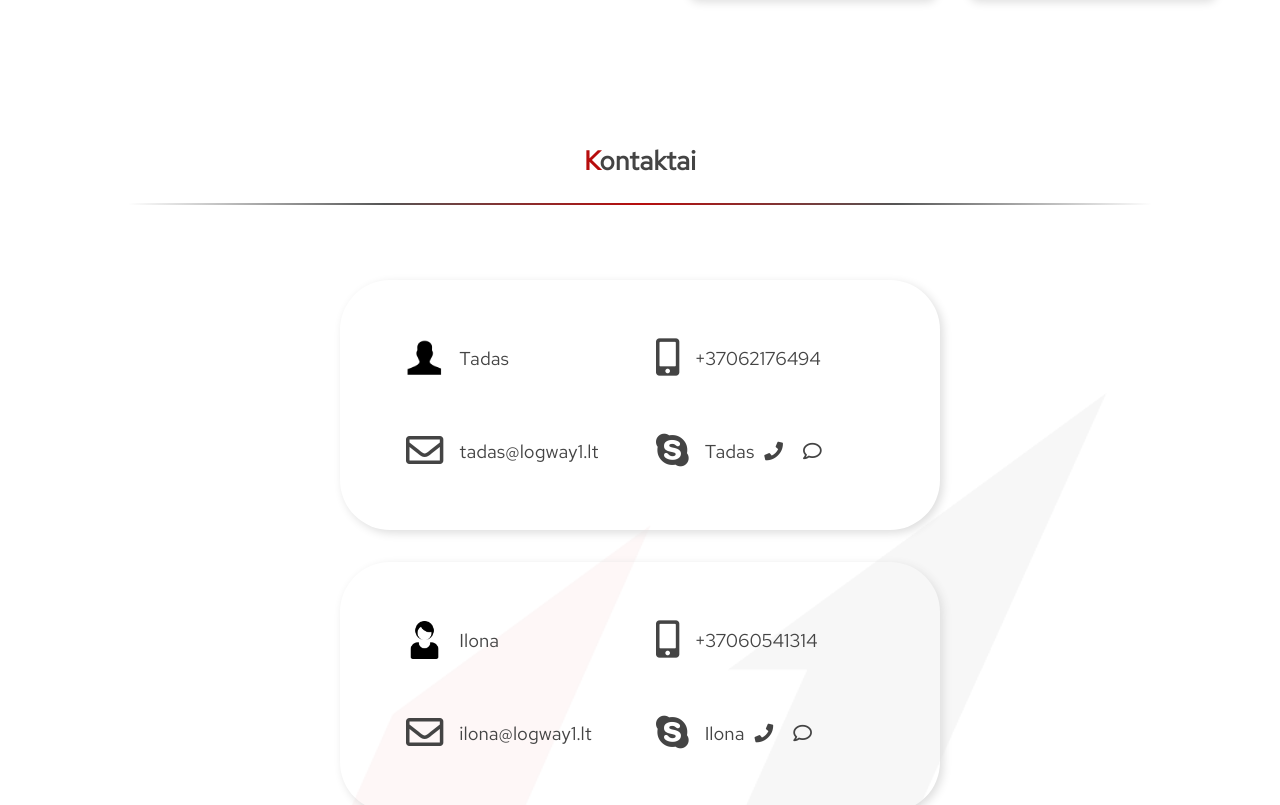
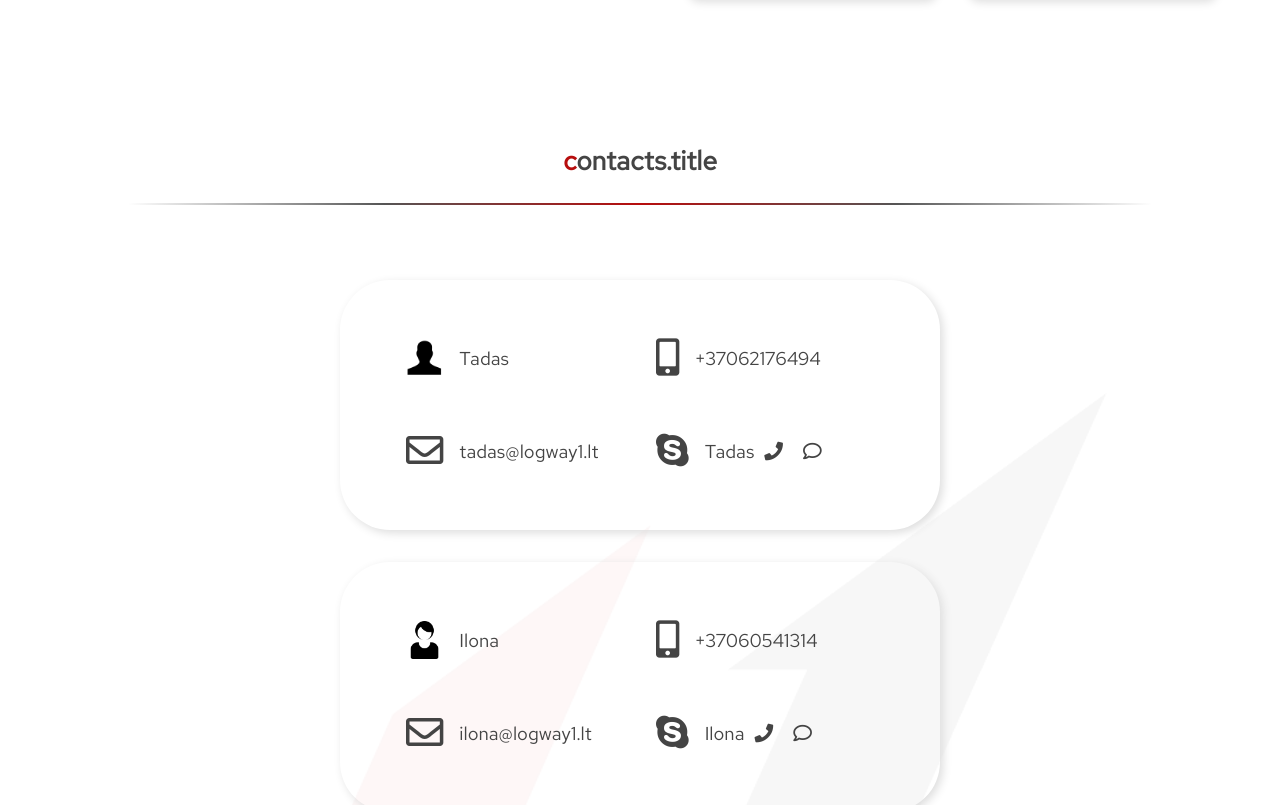
Before and after one commit to zakevicius/Logway1_v2, a React app: page / in a window 1280 px wide. Shown: the part 1910-2715 px from the top of the page. Built offline with nearby package versions, Linux system fonts and the light colour scheme; no server answers.

Commit message:
Added missing translation

```diff
--- a/src/components/elements/Contacts.jsx
+++ b/src/components/elements/Contacts.jsx
@@ -1,20 +1,26 @@
 import React from 'react';
+import { withTranslation } from 'react-i18next';
 import Worker from './Worker.jsx';
 import workers from './workers.json';
-import CompanyInfo from "./CompanyInfo.jsx";
-import Logo from "./Logo.jsx";
+import CompanyInfo from './CompanyInfo.jsx';
+import Logo from './Logo.jsx';
 
-const Contacts = () => {
+const Contacts = ({ t }) => {
   return (
     <section className='contacts' id='contacts'>
-      <h3><span className='red'>K</span>ontaktai</h3>
-      <div className="workers">
+      <h3>
+        <span className='red'>{t('contacts.title')[0]}</span>
+        {t('contacts.title').slice(1)}
+      </h3>
+      <div className='workers'>
         <Logo />
-        {workers.map(worker => <Worker key={worker.name} worker={worker} />)}
+        {workers.map((worker) => (
+          <Worker key={worker.name} worker={worker} />
+        ))}
       </div>
       <CompanyInfo />
     </section>
-  )
-}
+  );
+};
 
-export default Contacts;
+export default withTranslation()(Contacts);
--- a/src/locales/en/translation.json
+++ b/src/locales/en/translation.json
@@ -1,6 +1,9 @@
 {
   "header": {
     "contacts": "Contacts"
+  },
+  "contacts": {
+    "title": "Contacts"
   },
   "services": {
     "customs": {
--- a/src/locales/lt/translation.json
+++ b/src/locales/lt/translation.json
@@ -1,6 +1,9 @@
 {
   "header": {
     "contacts": "Kontaktai"
+  },
+  "contacts": {
+    "title": "Kontaktai"
   },
   "services": {
     "customs": {
--- a/src/locales/ru/translation.json
+++ b/src/locales/ru/translation.json
@@ -1,6 +1,9 @@
 {
   "header": {
     "contacts": "Контакты"
+  },
+  "contacts": {
+    "title": "Контакты"
   },
   "services": {
     "customs": {
```
